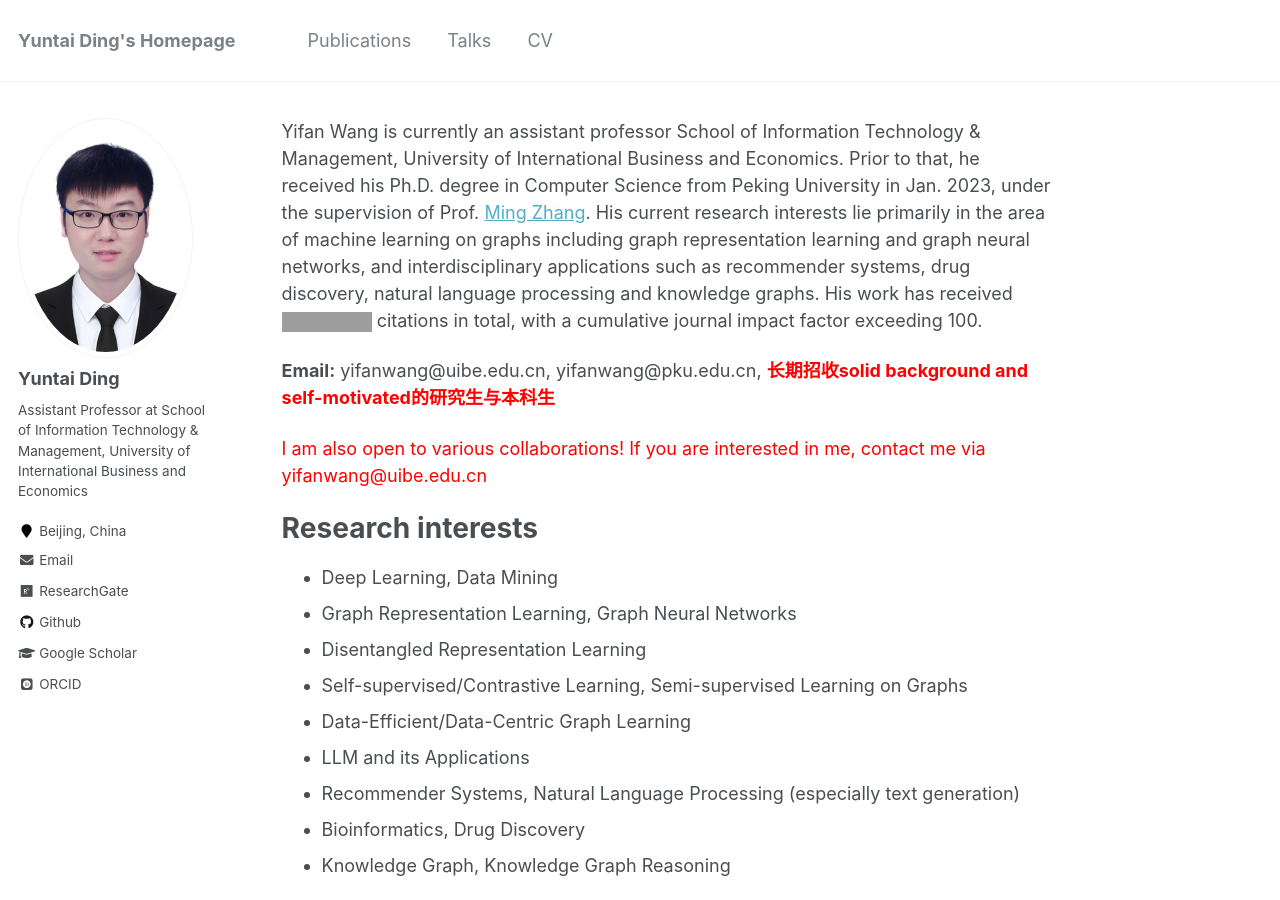
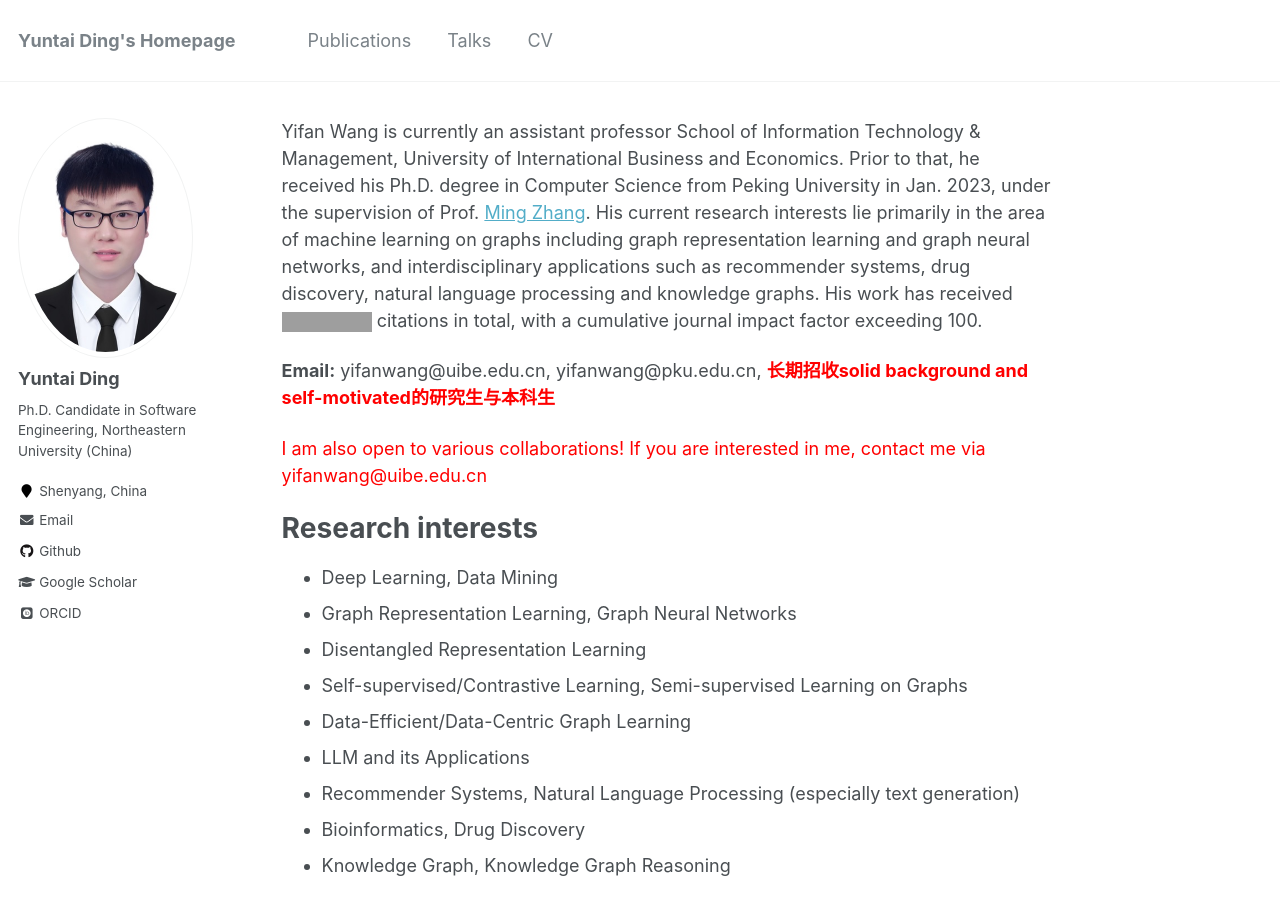
Before and after one commit to BBDing-DYT/BBDing-DYT.github.io, a Jekyll site: the page built from _pages/about.md, in a window 1280 px wide and 900 px high. Built offline with Jekyll 4.4.1, drawn with Linux system fonts in a browser that asks for light colours; some web fonts are replaced; grey boxes are pictures that could not be loaded.

Commit message:
Update _config.yml

```diff
--- a/_config.yml
+++ b/_config.yml
@@ -82,13 +82,13 @@ analytics:
 author:
   name             : "Yuntai Ding"
   avatar           : "Ding.jpg"
-  bio              : "Assistant Professor at School of Information Technology & Management, University of International Business and Economics"
-  location         : "Beijing, China"
+  bio              : "Ph.D. Candidate in Software Engineering, Northeastern University (China)"
+  location         : "Shenyang, China"
   employer         :
   pubmed           : # "https://www.ncbi.nlm.nih.gov/pubmed/?term=john+snow"
-  googlescholar    : "https://scholar.google.com/citations?hl=en&user=olsrsjEAAAAJ"
-  email            : "yifanwang@uibe.edu.cn"
-  researchgate     : "https://www.researchgate.net/profile/Yifan-Wang-108"
+  googlescholar    : "https://scholar.google.com/citations?hl=en&user=b1ordtwAAAAJ"
+  email            : "chinaytding@163.com"
+  researchgate     : # "https://www.researchgate.net/profile/Yifan-Wang-108"
   uri              :
   bitbucket        :
   codepen          :
@@ -96,14 +96,14 @@ author:
   flickr           :
   facebook         :
   foursquare       :
-  github           : "jamesyifan"
+  github           : "BBDing-DYT"
   google_plus      :
   keybase          :
   instagram        :
   impactstory      : #"https://profiles.impactstory.org/u/xxxx-xxxx-xxxx-xxxx"
   lastfm           :
   linkedin         :
-  orcid            : "http://orcid.org/0000-0001-7764-8698"
+  orcid            : "https://orcid.org/0009-0002-4367-7946"
   pinterest        :
   soundcloud       :
   stackoverflow    : # http://stackoverflow.com/users/123456/username
```
